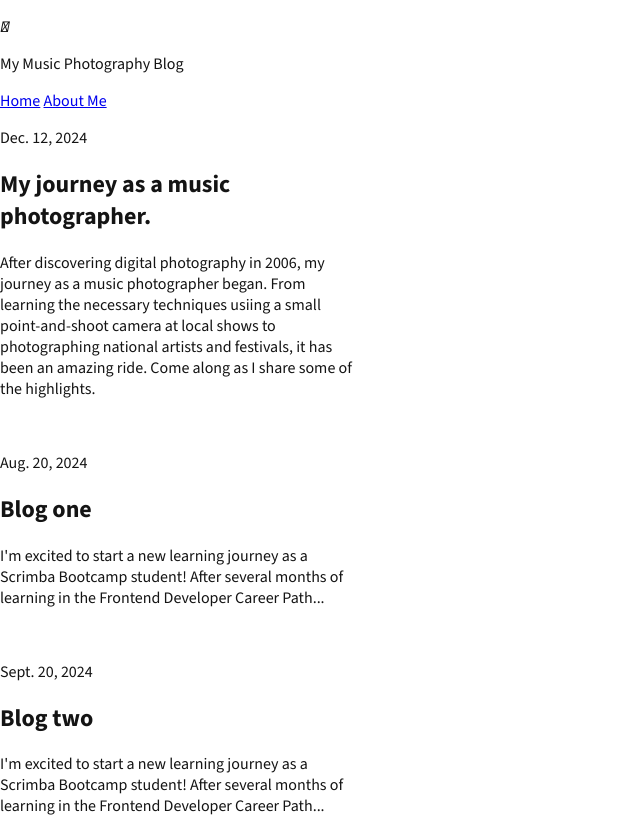
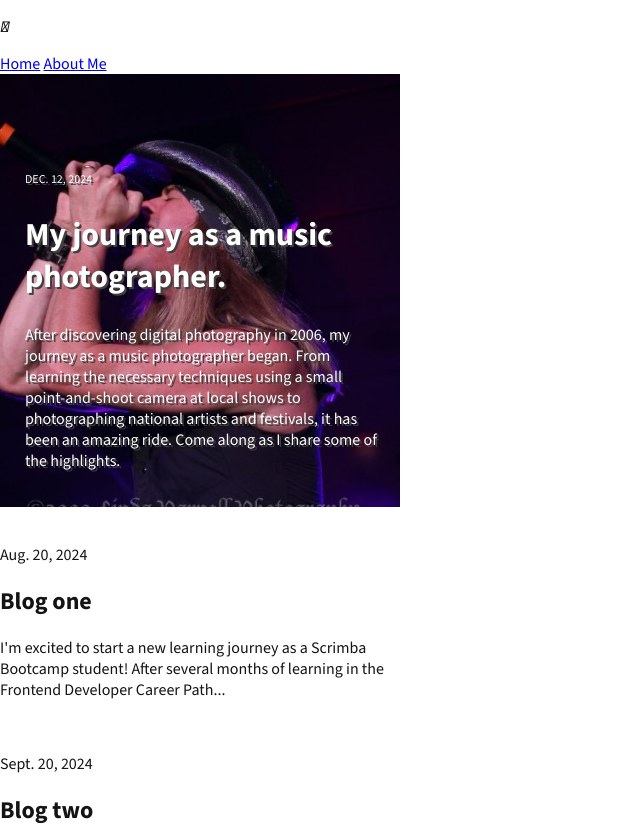
Before and after one commit to pirate032/learning-journal-solo-project, a website built with Vite: page index.html in a window 1280 px wide. Shown: the top 829 px of the page, without its empty margins (0-640 px from the left). Built offline with nearby package versions, Linux system fonts and the light colour scheme.

Commit message:
image 2 added

```diff
--- a/css/style.css
+++ b/css/style.css
@@ -4,5 +4,43 @@ body {
     padding: 0;
     font-family: "Source Sans 3", sans-serif;
     color: #141414;
-    max-width: 360px;
+    max-width: 400px;
 }
+body {
+    display: grid;
+    grid-template-columns: 1fr;
+    grid-template-areas:
+        "...."
+        "head"
+        "main"
+        "foot"
+        "...."
+}
+header {
+    grid-area: head;
+}
+main {
+    grid-area: main;
+}
+footer {
+    grid-area: foot;
+}
+
+.hero {
+    grid-area: hero;
+    /* background-image: url("images/StevenTyler.jpg"); */
+    background-image: url("/images/JohnnySingo.jpg");
+    background-size: cover;
+    color: #FFFFFF;
+    padding: 5.3em 1.25em 1.25em 1.56em;
+    text-shadow: 2px 2px #404040;
+}
+
+.hero h1 {
+    font-size: 2rem;
+    font-weight: bold;
+}
+.hero .date {
+    font-size: 0.75rem;
+    text-transform: uppercase;
+}
--- a/index.html
+++ b/index.html
@@ -15,10 +15,7 @@
     <body>
         <header>
             <!-- <h1>index.html</h1> -->
-            <p>
-                <i class="fa-solid fa-comment-dots"></i>
-            </p>
-            <p>My Music Photography Blog</p>
+            <p><i class="fa-solid fa-comment-dots"></i></p>
             <nav>
                 <a href="#">Home</a>
                 <a href="#">About Me</a>
@@ -26,10 +23,10 @@
         </header>
         <main>
             <section class="hero">
-                <p>Dec. 12, 2024</p>
+                <p class="date">Dec. 12, 2024</p>
                 <h1>My journey as a music photographer.</h1>
                 <p>After discovering digital photography in 2006, my journey as a music
-                    photographer began.  From learning the necessary techniques usiing a
+                    photographer began.  From learning the necessary techniques using a
                     small point-and-shoot camera at local shows to photographing national
                     artists and festivals, it has been an amazing ride.  Come along as I
                     share some of the highlights.
@@ -37,7 +34,7 @@
             </section>
             <section class="blog-one">
                 <img>
-                <p>Aug. 20, 2024</p>
+                <p class="date">Aug. 20, 2024</p>
                 <h2>Blog one</h2>
                 <p>I'm excited to start a new learning journey as a Scrimba Bootcamp student!
                     After several months of learning in the Frontend Developer Career Path...
@@ -45,7 +42,7 @@
             </section>
             <section class="blog-two">
                 <img>
-                <p>Sept. 20, 2024</p>
+                <p class="date">Sept. 20, 2024</p>
                 <h2>Blog two</h2>
                 <p>I'm excited to start a new learning journey as a Scrimba Bootcamp student!
                     After several months of learning in the Frontend Developer Career Path...
@@ -53,7 +50,7 @@
             </section>
             <section class="blog-three">
                 <img>
-                <p>Oct. 20, 2024</p>
+                <p class="date">Oct. 20, 2024</p>
                 <h2>Blog three</h2>
                 <p>I'm excited to start a new learning journey as a Scrimba Bootcamp student!
                     After several months of learning in the Frontend Developer Career Path...
```
Also changed, not shown: images/JohnnySingo.jpg (added).
